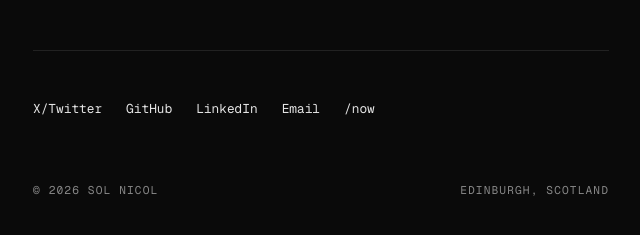
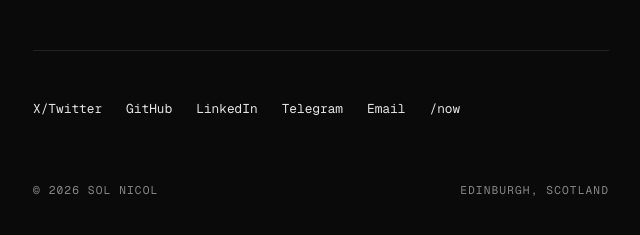
Before and after one commit to solnicol/solnicol.com, a Jekyll site: the page built from index.md, in a window 1280 px wide. Shown: the part 500-735 px from the top of the page, without its empty margins (319-959 px from the left). Built offline with Jekyll 4.4.1, drawn with Linux system fonts in a browser that asks for light colours.

Commit message:
feat(contact): add telegram handle

```diff
--- a/index.md
+++ b/index.md
@@ -29,6 +29,7 @@ title: Home
   <li><a href="https://x.com/SolasETH">X/Twitter</a></li>
   <li><a href="https://github.com/solnicol">GitHub</a></li>
   <li><a href="https://www.linkedin.com/in/solnicol/">LinkedIn</a></li>
+  <li><a href="https://t.me/solnicol">Telegram</a></li>
   <li><a href="mailto:sol@solnicol.com">Email</a></li>
   <li><a href="/now/">/now</a></li>
 </ul>
```
Also changed, not shown: now.md (+1 -0 lines).
